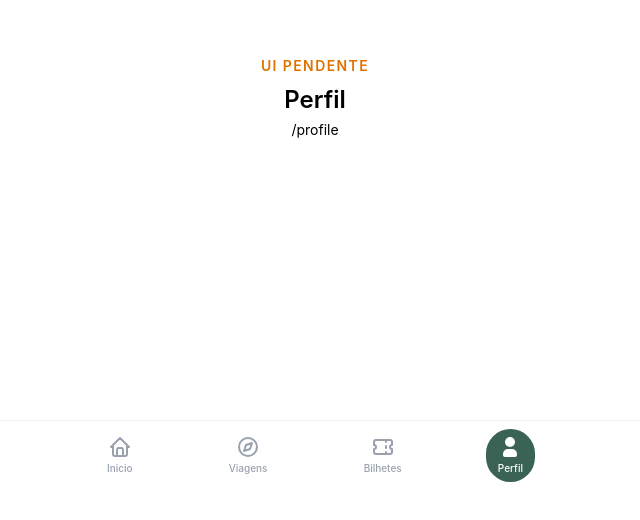
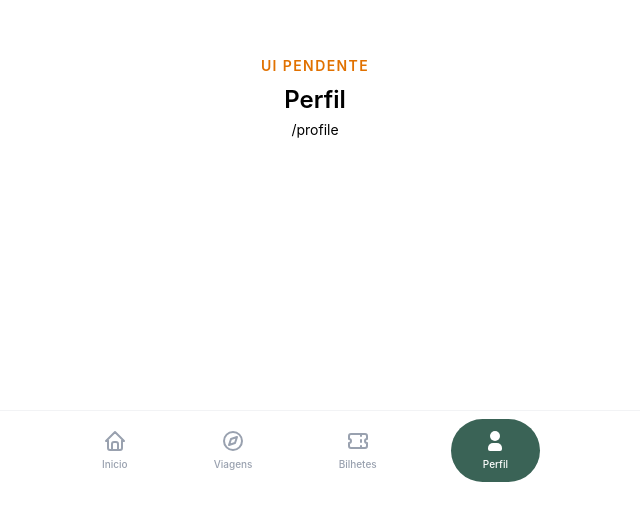
Before and after one commit to c-trip/c-trip-app, a React (Vite) app: page /profile in a window 1280 px wide. Shown: the part 302-822 px from the top of the page, without its empty margins (325-965 px from the left). Built offline with nearby package versions, Linux system fonts and the light colour scheme.

Commit message:
feat(tabbar): increase active tab pill size
- Active: px-5 py-2.5 (larger padding)
- Inactive: px-3 py-2
- More gap between icon and label

```diff
--- a/src/components/BottomTabBar.tsx
+++ b/src/components/BottomTabBar.tsx
@@ -23,7 +23,8 @@ export default function BottomTabBar() {
   const isActive = (path: string) => location.pathname === path
 
   return (
-    <nav className="fixed bottom-2 left-4 right-4 z-50 border-t border-gray-200/50 bg-white/80 backdrop-blur-xl safe-area-pb rounded-4xl">
+    <nav className="fixed bottom-2 left-4 right-4 z-50 border-t border-gray-200/50 bg-white/80
+    backdrop-blur-xl safe-area-pb rounded-4xl">
       <div className="mx-auto flex max-w-lg items-center justify-around py-2">
         {tabs.map((tab) => {
           const active = isActive(tab.path)
@@ -33,8 +34,8 @@ export default function BottomTabBar() {
             <button
               key={tab.path}
               onClick={() => navigate(tab.path)}
-              className={`flex flex-col items-center gap-0.5 rounded-full px-3 py-1.5 transition-all ${
-                active ? 'bg-green-gradient-end' : 'px-3 py-1.5'
+              className={`flex flex-col items-center gap-1 rounded-full transition-all ${
+                active ? 'bg-green-gradient-end px-8 py-2.5' : 'px-3 py-2'
               }`}
             >
               <Icon className={`h-6 w-6 ${active ? 'text-white' : 'text-gray-400'}`} />
```
